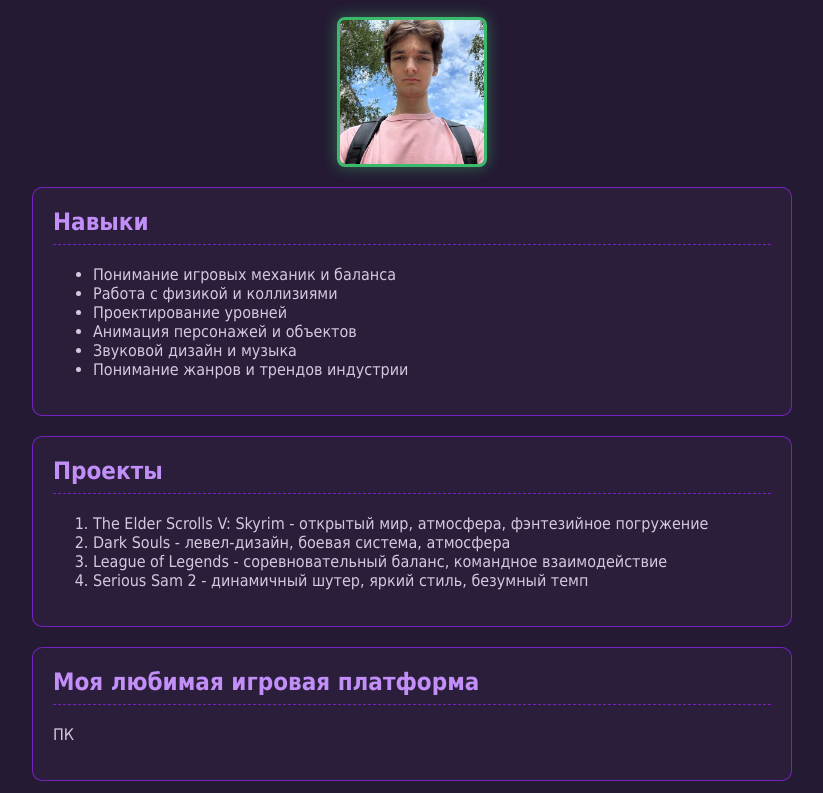
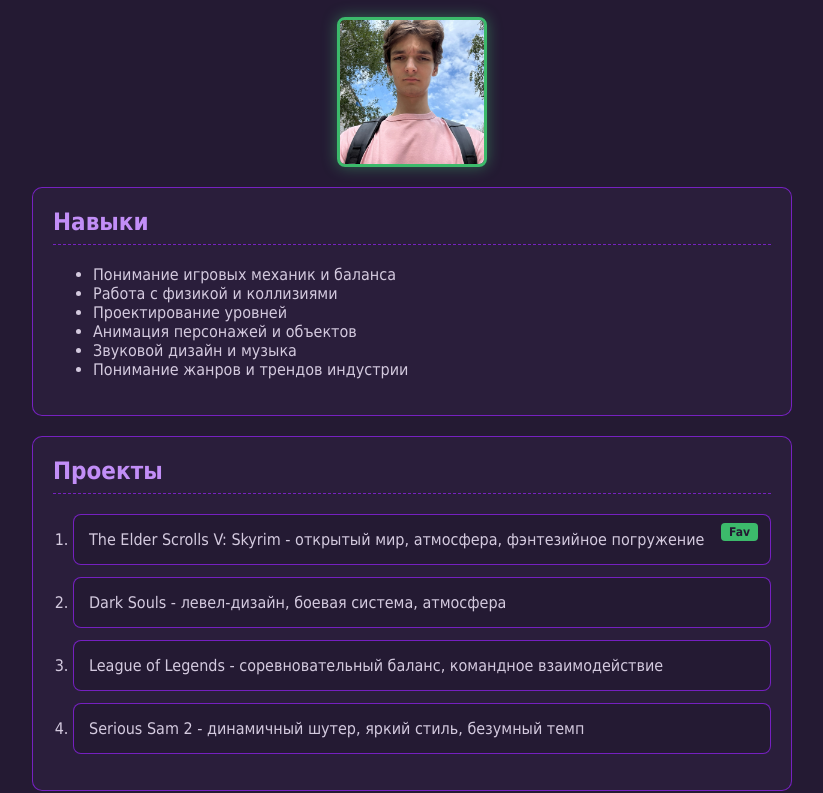
Before and after one commit to Sugary76/932404.prikul.aleksandr.lab2, a plain HTML site: page index.html in a window 1280 px wide. Shown: the part 168-961 px from the top of the page, without its empty margins (228-1051 px from the left). Drawn offline with Linux system fonts and the light colour scheme.

Commit message:
add relative and absolute positions

```diff
--- a/index.html
+++ b/index.html
@@ -37,10 +37,12 @@
         <h2>Проекты</h2>
 
         <ol>
-            <li>The Elder Scrolls V: Skyrim - открытый мир, атмосфера, фэнтезийное погружение</li>
-            <li>Dark Souls - левел-дизайн, боевая система, атмосфера</li>
-            <li>League of Legends - соревновательный баланс, командное взаимодействие</li>
-            <li>Serious Sam 2 - динамичный шутер, яркий стиль, безумный темп</li>
+            <li class="project-card">
+                <span class="badge">Fav</span>
+                The Elder Scrolls V: Skyrim - открытый мир, атмосфера, фэнтезийное погружение</li>
+            <li class="project-card">Dark Souls - левел-дизайн, боевая система, атмосфера</li>
+            <li class="project-card">League of Legends - соревновательный баланс, командное взаимодействие</li>
+            <li class="project-card">Serious Sam 2 - динамичный шутер, яркий стиль, безумный темп</li>
         </ol>
     </section>
 
--- a/style.css
+++ b/style.css
@@ -73,7 +73,7 @@ label {
     font-weight: bold;
 }
 
-input {
+input, textarea {
     width: 100%;
     padding: 10px;
     margin-top: 5px;
@@ -82,6 +82,11 @@ input {
     border: 1px solid var(--main-color);
     color: #fff;
     border-radius: 4px;
+    font-family: inherit;
+}
+
+input {
+    padding: 10px;
 }
 
 button {
@@ -98,3 +103,40 @@ button:hover {
     background-color: var(--accent-color);
     color: var(--bg-color);
 }
+
+ol {
+    padding-left: 20px;
+}
+
+.project-card {
+    background-color: var(--bg-color);
+    border: 1px solid var(--main-color);
+    border-radius: 8px;
+    padding: 15px;
+    margin-bottom: 12px;
+    position: relative;
+    transition: transform 0.2s ease, box-shadow 0.2s ease;
+    cursor: pointer;
+}
+
+.badge {
+    position: absolute;
+    top: 8px;
+    right: 12px;
+    background-color: var(--accent-color);
+    color: var(--bg-color);
+    font-size: 0.75rem;
+    font-weight: bold;
+    padding: 2px 8px;
+    border-radius: 4px;
+}
+
+.project-card:hover {
+    transform: translateY(-4px);
+    border-color: var(--accent-color);
+    box-shadow: 0 4px 12px rgba(63, 201, 113, 0.2);
+}
+
+.project-card:active {
+    transform: translateY(1px);
+}
```
